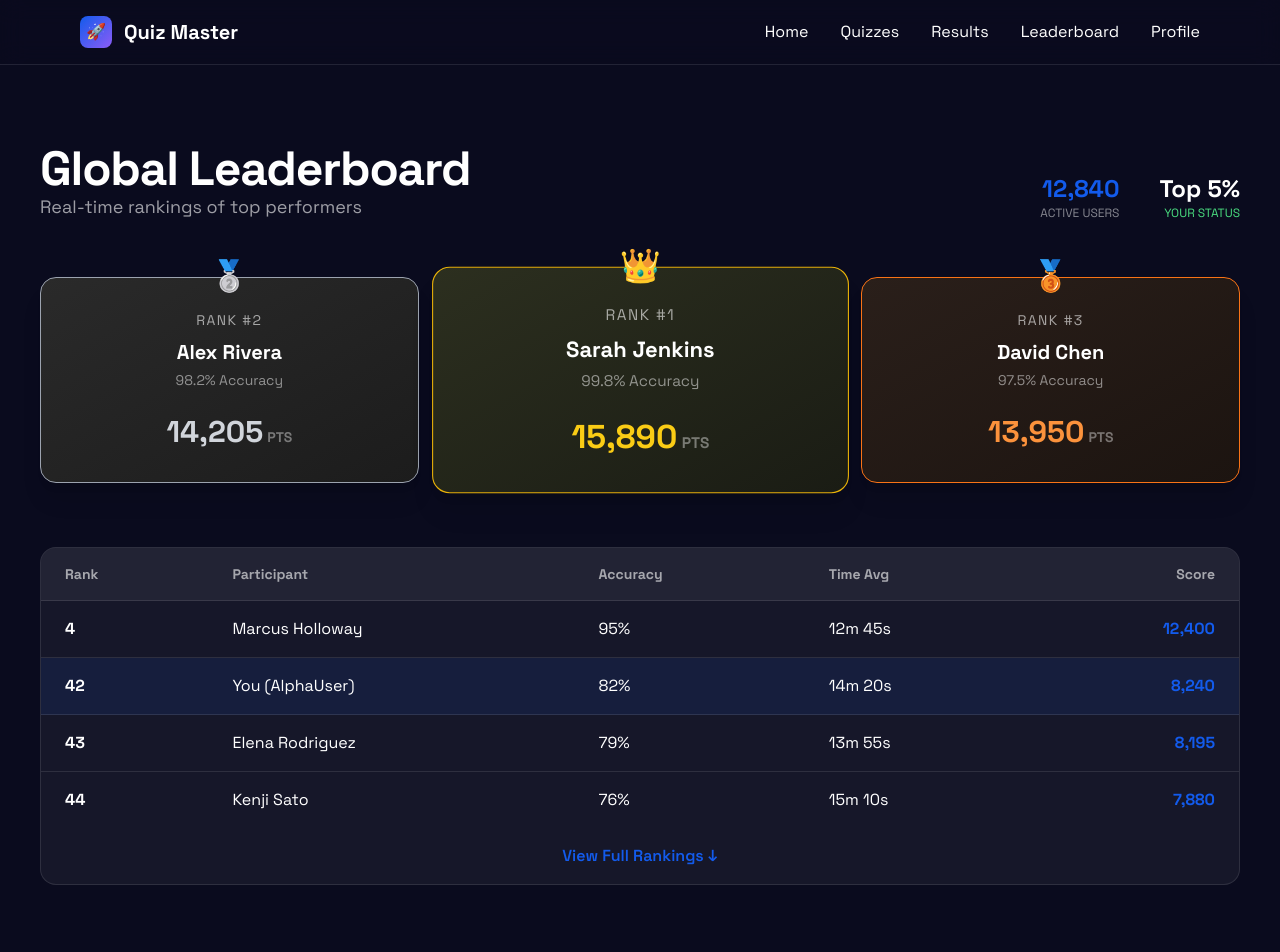
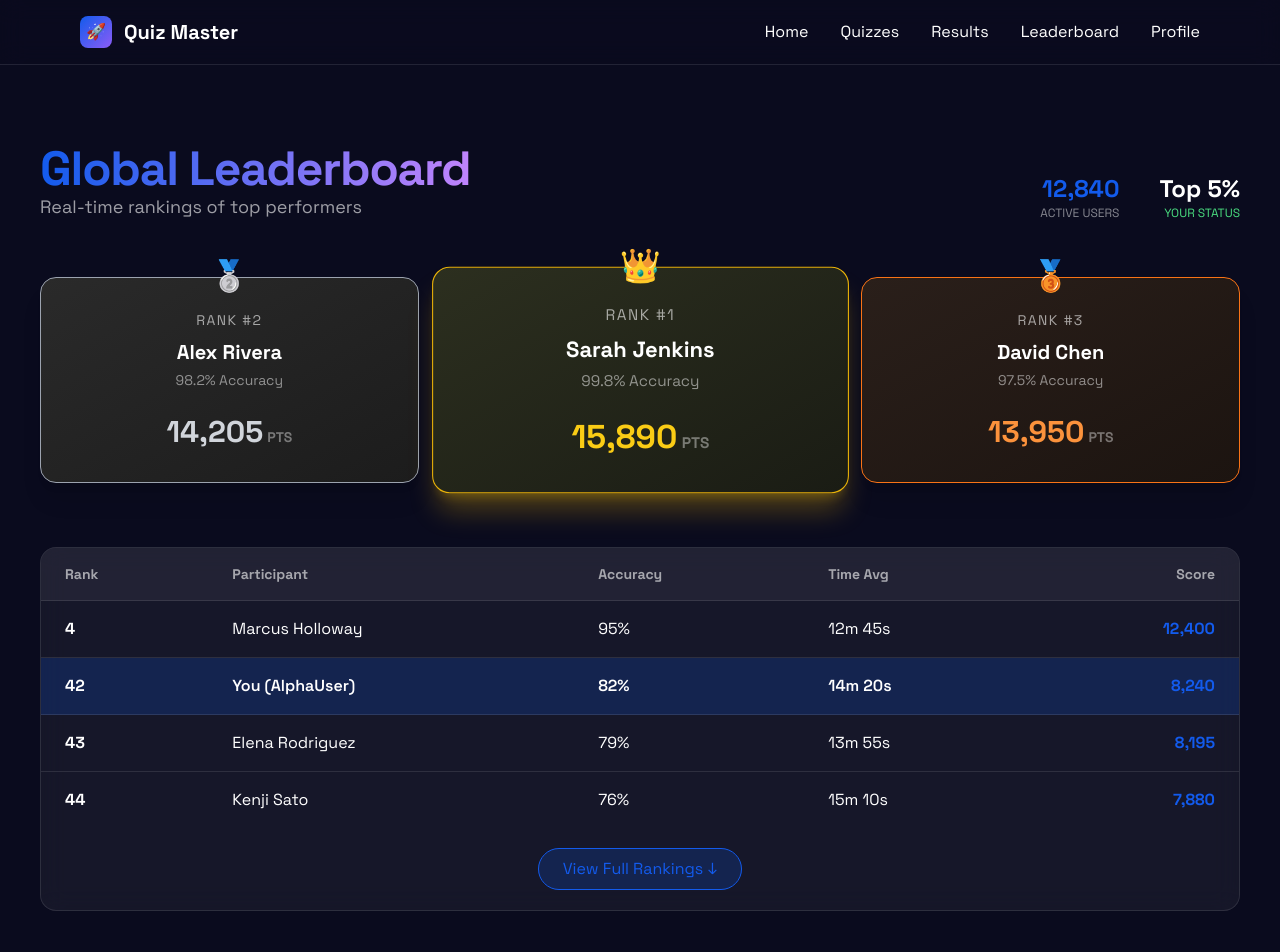
Before and after one commit to Aishii09/Quiz, a React (Create React App) app: page /leaderboard in a window 1280 px wide. Shown: the top 952 px of the page. Built offline with nearby package versions, Linux system fonts and the light colour scheme.

Commit message:
Resolve merge conflicts

```diff
--- a/package.json
+++ b/package.json
@@ -8,6 +8,7 @@
     "@testing-library/react": "^16.3.2",
     "@testing-library/user-event": "^13.5.0",
     "firebase": "^12.8.0",
+    "framer-motion": "^12.34.0",
     "react": "^19.2.4",
     "react-dom": "^19.2.4",
     "react-router-dom": "^7.13.0",
--- a/src/pages/Leaderboard.jsx
+++ b/src/pages/Leaderboard.jsx
@@ -1,20 +1,24 @@
 import Navbar from "../components/Navbar";
+import { motion } from "framer-motion";
 
 export default function Leaderboard() {
   return (
     <div className="bg-background-dark text-white min-h-screen font-display">
 
-      {/* HEADER */}
       <Navbar />
 
-      {/* MAIN */}
       <main className="px-6 py-20 flex justify-center">
         <div className="max-w-[1200px] w-full">
 
-          {/* TITLE */}
-          <div className="flex flex-wrap justify-between items-end gap-6 mb-14">
+          {/* TITLE SECTION */}
+          <motion.div
+            initial={{ opacity: 0, y: -20 }}
+            animate={{ opacity: 1, y: 0 }}
+            transition={{ duration: 0.6 }}
+            className="flex flex-wrap justify-between items-end gap-6 mb-14"
+          >
             <div>
-              <h1 className="text-5xl font-black tracking-tight">
+              <h1 className="text-5xl font-black tracking-tight bg-gradient-to-r from-primary to-purple-400 bg-clip-text text-transparent">
                 Global Leaderboard
               </h1>
               <p className="text-white/60 text-lg">
@@ -32,35 +36,23 @@ export default function Leaderboard() {
                 <p className="text-xs uppercase text-green-400">Your Status</p>
               </div>
             </div>
-          </div>
+          </motion.div>
 
           {/* PODIUM */}
           <div className="grid grid-cols-1 md:grid-cols-3 gap-8 mb-16">
-            <RankCard
-              rank={2}
-              name="Alex Rivera"
-              accuracy="98.2%"
-              points="14,205"
-            />
-
-            <RankCard
-              rank={1}
-              name="Sarah Jenkins"
-              accuracy="99.8%"
-              points="15,890"
-              champion
-            />
-
-            <RankCard
-              rank={3}
-              name="David Chen"
-              accuracy="97.5%"
-              points="13,950"
-            />
+            <RankCard rank={2} name="Alex Rivera" accuracy="98.2%" points="14,205" />
+            <RankCard rank={1} name="Sarah Jenkins" accuracy="99.8%" points="15,890" champion />
+            <RankCard rank={3} name="David Chen" accuracy="97.5%" points="13,950" />
           </div>
 
           {/* TABLE */}
-          <div className="bg-white/5 border border-white/10 rounded-2xl overflow-hidden">
+          <motion.div
+            initial={{ opacity: 0 }}
+            animate={{ opacity: 1 }}
+            transition={{ delay: 0.3 }}
+            className="bg-white/5 border border-white/10 rounded-2xl overflow-hidden backdrop-blur-md"
+          >
+            <div className="overflow-x-auto">
               <table className="w-full text-left">
                 <thead className="bg-white/5 text-white/60 text-sm">
                   <tr>
@@ -81,8 +73,10 @@ export default function Leaderboard() {
                   ].map((u, i) => (
                     <tr
                       key={i}
-                    className={`border-t border-white/10 ${
-                      u.highlight ? "bg-primary/10" : "hover:bg-white/5"
+                      className={`border-t border-white/10 transition duration-300 ${
+                        u.highlight
+                          ? "bg-primary/20 text-white font-semibold"
+                          : "hover:bg-white/5"
                       }`}
                     >
                       <td className="px-6 py-4 font-bold">{u.r}</td>
@@ -96,17 +90,19 @@ export default function Leaderboard() {
                   ))}
                 </tbody>
               </table>
+            </div>
 
-            <div className="text-center py-4 text-primary font-semibold cursor-pointer hover:underline">
+            <div className="text-center py-5">
+              <button className="px-6 py-2 bg-primary/20 border border-primary text-primary rounded-full hover:bg-primary hover:text-white transition duration-300">
                 View Full Rankings ↓
+              </button>
             </div>
-          </div>
+          </motion.div>
         </div>
       </main>
 
-      {/* FOOTER */}
       <footer className="border-t border-white/10 py-8 text-center text-white/40">
-        © 2024 Quiz Master. All rights reserved.
+        © 2026 Quiz Master. All rights reserved.
       </footer>
     </div>
   );
@@ -139,10 +135,12 @@ function RankCard({ rank, name, accuracy, points, champion }) {
   const current = styles[rank];
 
   return (
-    <div
+    <motion.div
+      whileHover={{ scale: 1.05 }}
+      transition={{ duration: 0.3 }}
       className={`relative rounded-2xl p-8 text-center border shadow-xl transition
         bg-gradient-to-br ${current.bg} ${current.border}
-        ${champion ? "scale-110" : ""}
+        ${champion ? "scale-110 shadow-yellow-500/30" : ""}
       `}
     >
       <div className="absolute -top-5 left-1/2 -translate-x-1/2 text-3xl">
@@ -163,6 +161,6 @@ function RankCard({ rank, name, accuracy, points, champion }) {
         {points}
         <span className="text-sm text-white/40 ml-1">PTS</span>
       </div>
-    </div>
+    </motion.div>
   );
 }
```
Also changed, not shown: 1 other file (tests, documents, lock files or other folders). Lines whose indentation alone changed are shown as unchanged.
